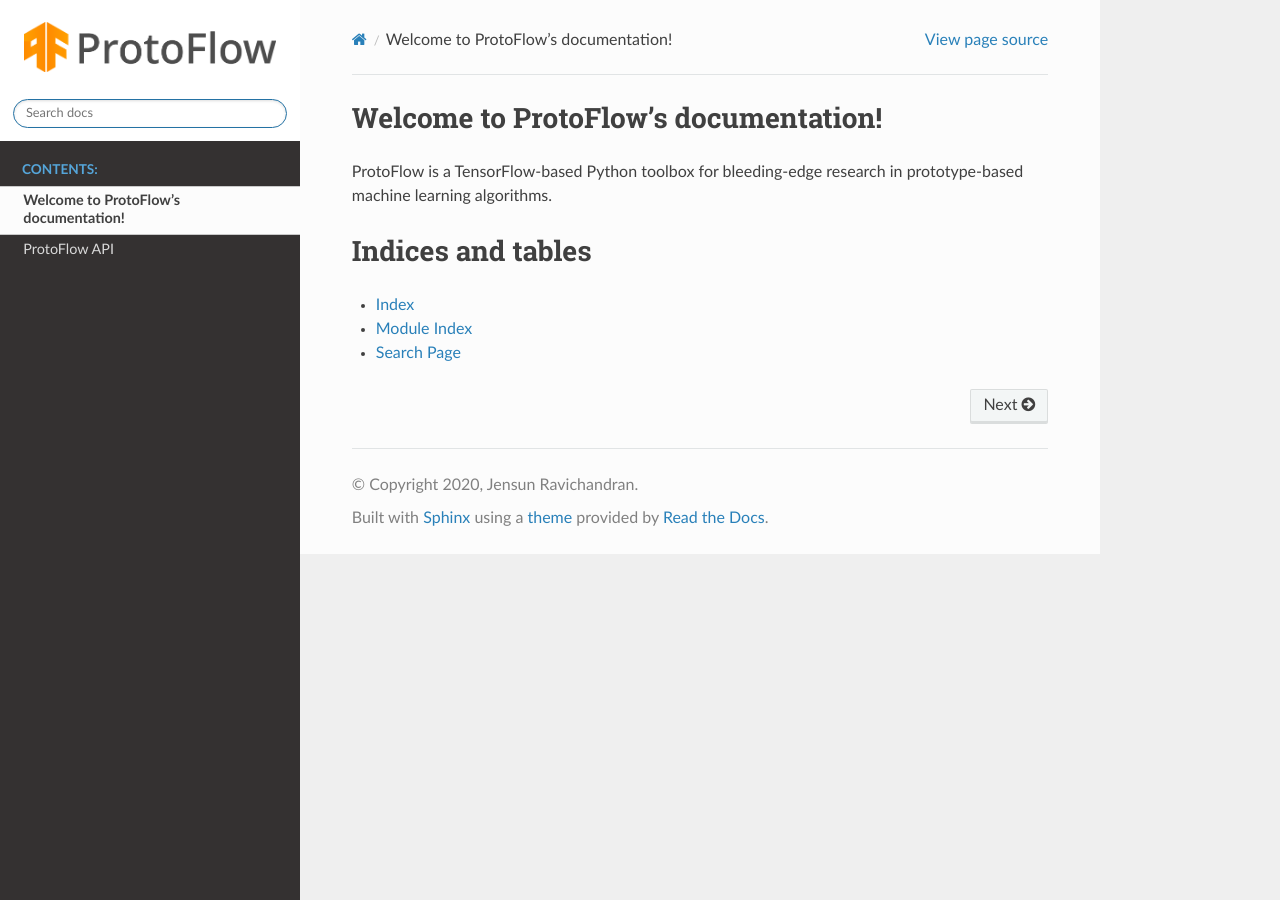
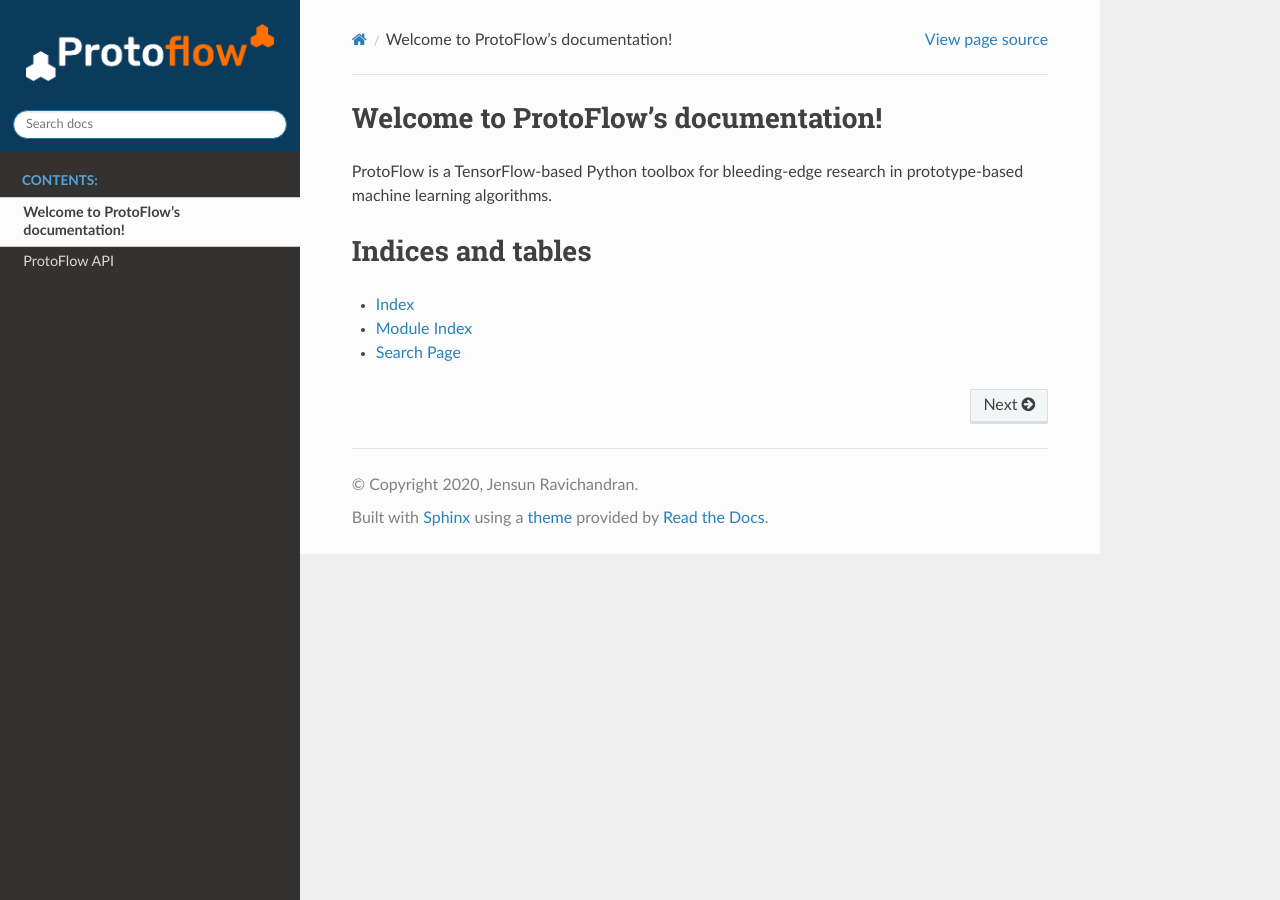
Before and after one commit to si-cim/protoflow, a Sphinx documentation site: the page built from docs/source/index.rst, in a window 1280 px wide. Built offline with Sphinx 7.4.7 and the Read the Docs theme 2.0.0, drawn with Linux system fonts in a browser that asks for light colours.

```diff
--- a/docs/source/conf.py
+++ b/docs/source/conf.py
@@ -10,11 +10,11 @@
 # add these directories to sys.path here. If the directory is relative to the
 # documentation root, use os.path.abspath to make it absolute, like shown here.
 #
-# import os
-# import sys
-# sys.path.insert(0, os.path.abspath('../../'))
+import os
+import sys
+sys.path.insert(0, os.path.abspath('../../'))
 
-import protoflow as pf
+#from protoflow import __version__ as package_version
 import sphinx_rtd_theme
 
 # -- Project information -----------------------------------------------------
@@ -25,7 +25,7 @@ author = 'Jensun Ravichandran'
 
 # The full version, including alpha/beta/rc tags
 #
-release = pf.__version__
+#release = package_version
 
 # -- General configuration ---------------------------------------------------
 
@@ -88,15 +88,15 @@ autodoc_inherit_docstrings = False
 # https://sphinx-themes.org/
 html_theme = 'sphinx_rtd_theme'
 
-html_logo = '_static/img/ProtoFlow-logo.png'
+html_logo = '_static/img/ProtoFlow-logo-inverse.png'
 
-tf_orange = '#ffa800'
+tf_orange = '#FF6F00'
 html_theme_options = {
     'logo_only': True,
     'display_version': True,
     'prev_next_buttons_location': 'bottom',
     'style_external_links': False,
-    'style_nav_header_background': 'white',
+    'style_nav_header_background': '#0A3A5C',
     # Toc options
     'collapse_navigation': True,
     'sticky_navigation': True,
```
Also changed, not shown: README.md (+2 -0 lines), docs/source/_static/img/ProtoFlow-logo-inverse.png (added), docs/source/_static/img/ProtoFlow-logo.png.
